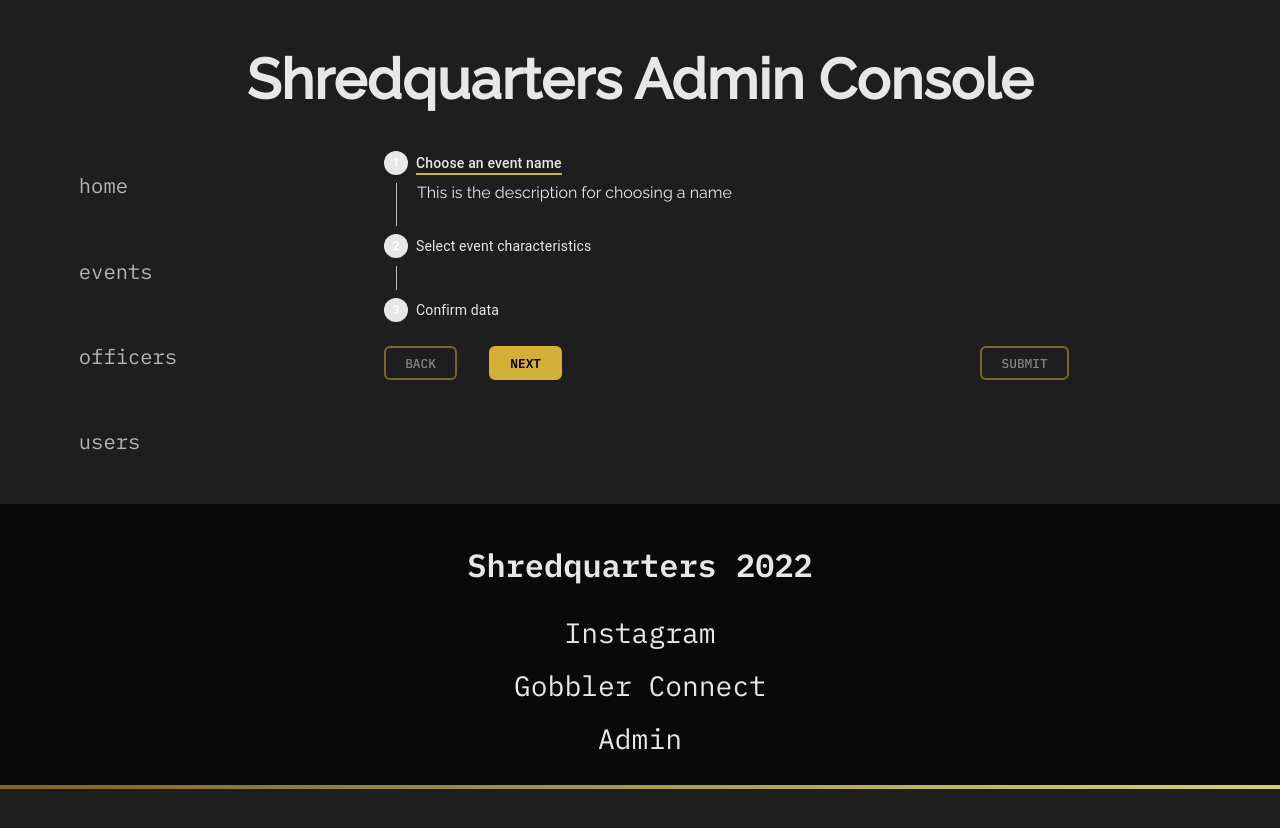
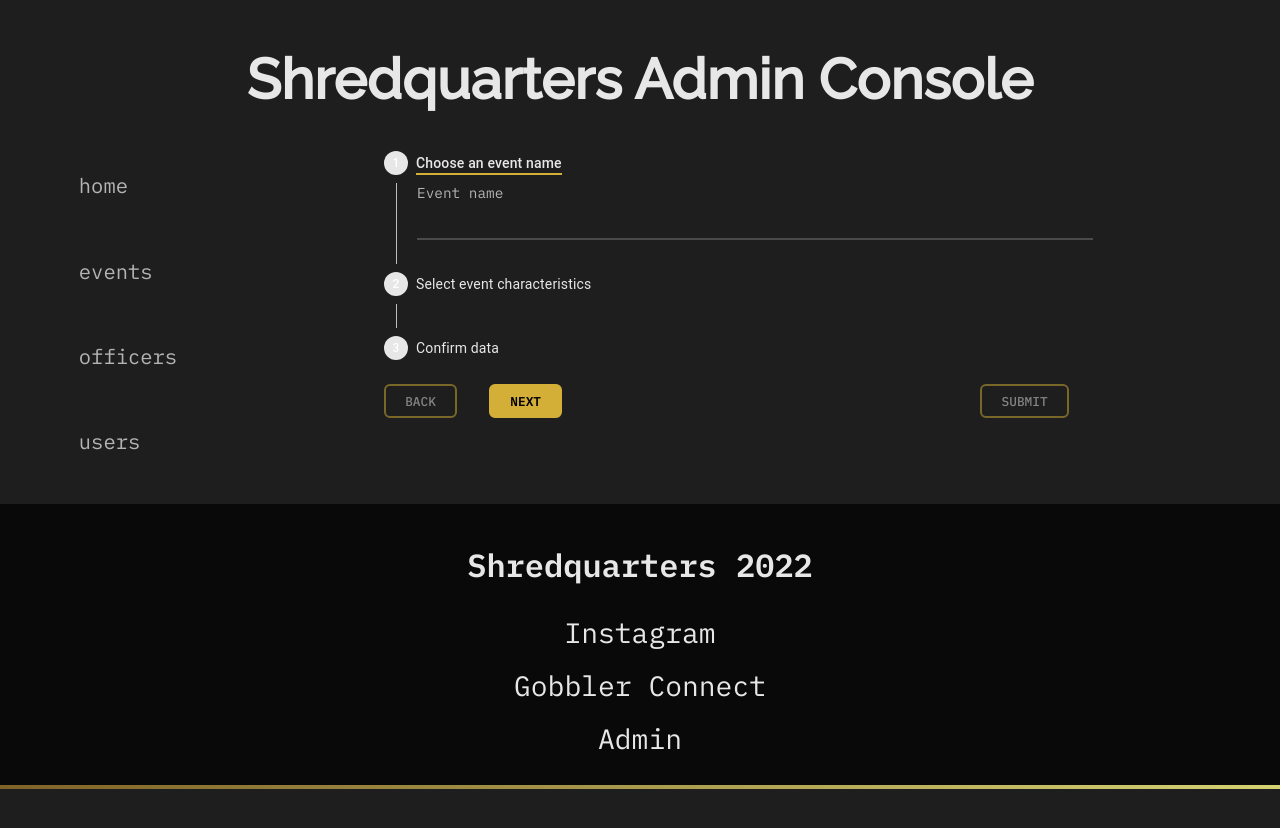
Before and after one commit to redpwilliams/shredquarters_vt, a Next.js app: page /admin/events in a window 1280 px wide. Shown: the top 828 px of the page. Built offline with nearby package versions, Linux system fonts and the light colour scheme; no server answers.

Commit message:
refactor: use InputElement in StepContent

```diff
--- /dev/null
+++ b/components/InputElement/InputElement.module.sass
@@ -0,0 +1,33 @@
+@use "styles/colors" as *
+.ie
+  font-size: 2rem
+  input, label, textarea
+    display: block
+    width: 100%
+
+  label
+    margin-bottom: 8px
+    font-size: 0.6em
+    font-family: "IBM Plex Mono", monospace
+    color: $sq-gray
+
+  textarea
+    resize: none
+    column-gap: normal
+
+  input, textarea
+    font-family: "IBM Plex Mono", monospace
+    color: $sq-white
+    background-color: transparent
+    border: none
+    border-bottom: 2px solid #4a4a4a
+    line-height: 1.5em
+    padding: 2px 5px
+    transition-timing-function: ease-out
+    transition-duration: 0.35s
+    font-size: 0.8em
+    border-radius: 6px 6px 0 0
+
+    &:focus
+      outline: none
+      border-bottom: 2px solid $sq-white
--- a/components/InputElement/InputElement.tsx
+++ b/components/InputElement/InputElement.tsx
@@ -1,24 +1,31 @@
 import { NextPage } from "next"
-import { HTMLInputTypeAttribute } from "react"
+import styles from "./InputElement.module.sass"
+import {
+  DetailedHTMLProps,
+  HTMLAttributes,
+  HTMLInputTypeAttribute
+} from "react"
 
-interface InputElement {
+type InputElement = {
   label: string
   id?: string
   type?: HTMLInputTypeAttribute
   variant?: "input" | "textarea"
-}
+} & DetailedHTMLProps<HTMLAttributes<HTMLDivElement>, HTMLDivElement>
 
 const InputElement: NextPage<InputElement> = ({
   label,
   id,
   type,
-  variant = "input"
+  variant = "input",
+  ...props
 }) => {
+  console.log(props)
   return (
-    <>
+    <div className={styles.ie} {...props}>
       <label>{label}</label>
       {variant === "input" ? <input id={id} type={type} /> : <textarea />}
-    </>
+    </div>
   )
 }
 
--- a/pages/admin/events.tsx
+++ b/pages/admin/events.tsx
@@ -3,16 +3,27 @@
 import { Step, Stepper, StepLabel, StepContent } from "@mui/material"
 import { useState, CSSProperties } from "react"
 import styles from "@styles/Events.module.sass"
+import { InputElement } from "@components/InputElement/InputElement"
 
 type Step = {
   label: string
   description: string
+  component?: any
 }
 
 const steps: Step[] = [
   {
     label: "Choose an event name",
-    description: "This is the description for choosing a name"
+    description: "This is the description for choosing a name",
+    component: (
+      <>
+        <InputElement
+          label="Event name"
+          style={{ fontSize: "1.5rem" }}
+          id={styles.inpute}
+        />
+      </>
+    )
   },
 
   {
@@ -48,7 +59,9 @@
           return (
             <Step key={step.label}>
               <StepLabel>{step.label}</StepLabel>
-              <StepContent>{step.description}</StepContent>
+              <StepContent style={{ position: "relative" }}>
+                {step.component}
+              </StepContent>
             </Step>
           )
         })}
--- a/styles/Events.module.sass
+++ b/styles/Events.module.sass
@@ -32,3 +32,6 @@
   display: flex
   justify-content: right
   align-items: center
+
+#inpute
+  font-size: 1rem
--- a/tsconfig.json
+++ b/tsconfig.json
@@ -23,7 +23,8 @@
       "@img/*": ["public/img/*"],
       "@layouts/*": ["public/layouts/*"],
       "@public/*": ["public/*"],
-      "@styles/*": ["styles/*"]
+      "@styles/*": ["styles/*"],
+      "@types/*": ["public/types/*"]
     }
   },
   "include": ["next-env.d.ts", "**/*.ts", "**/*.tsx"],
```
